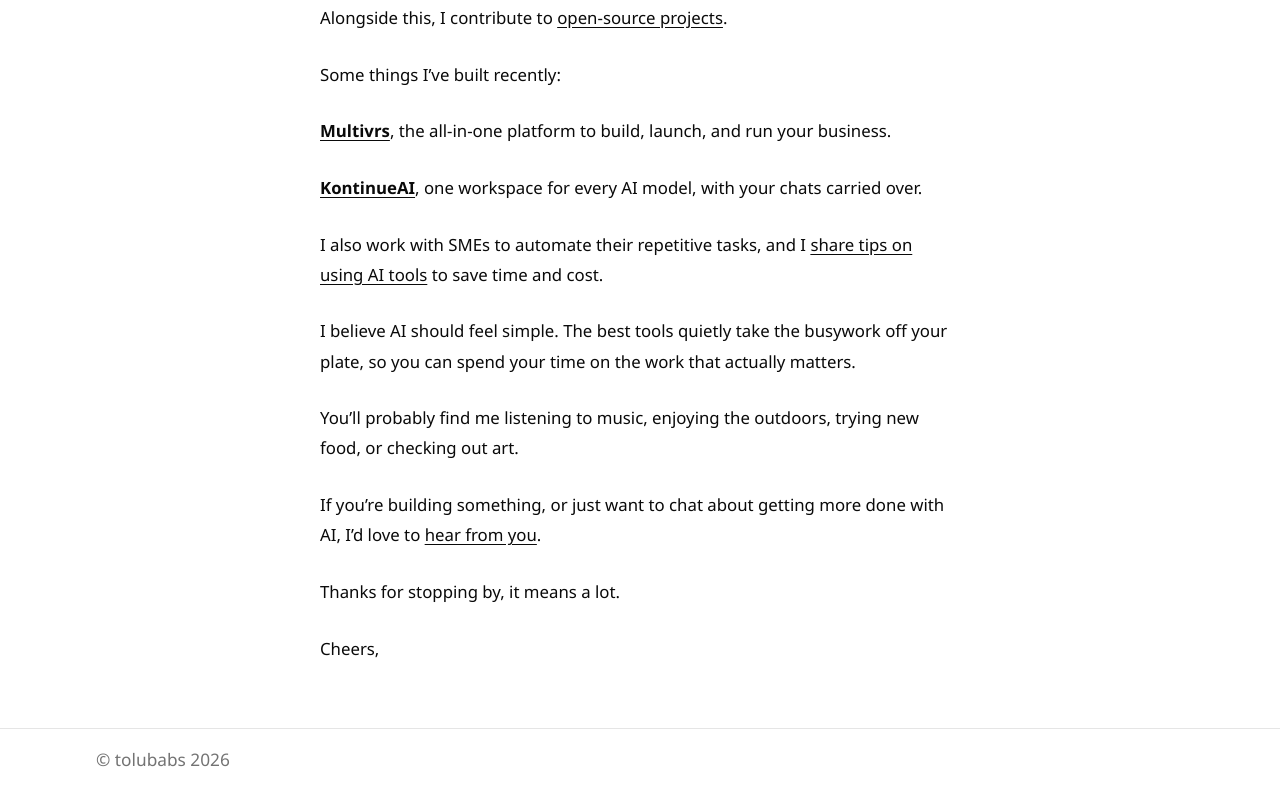
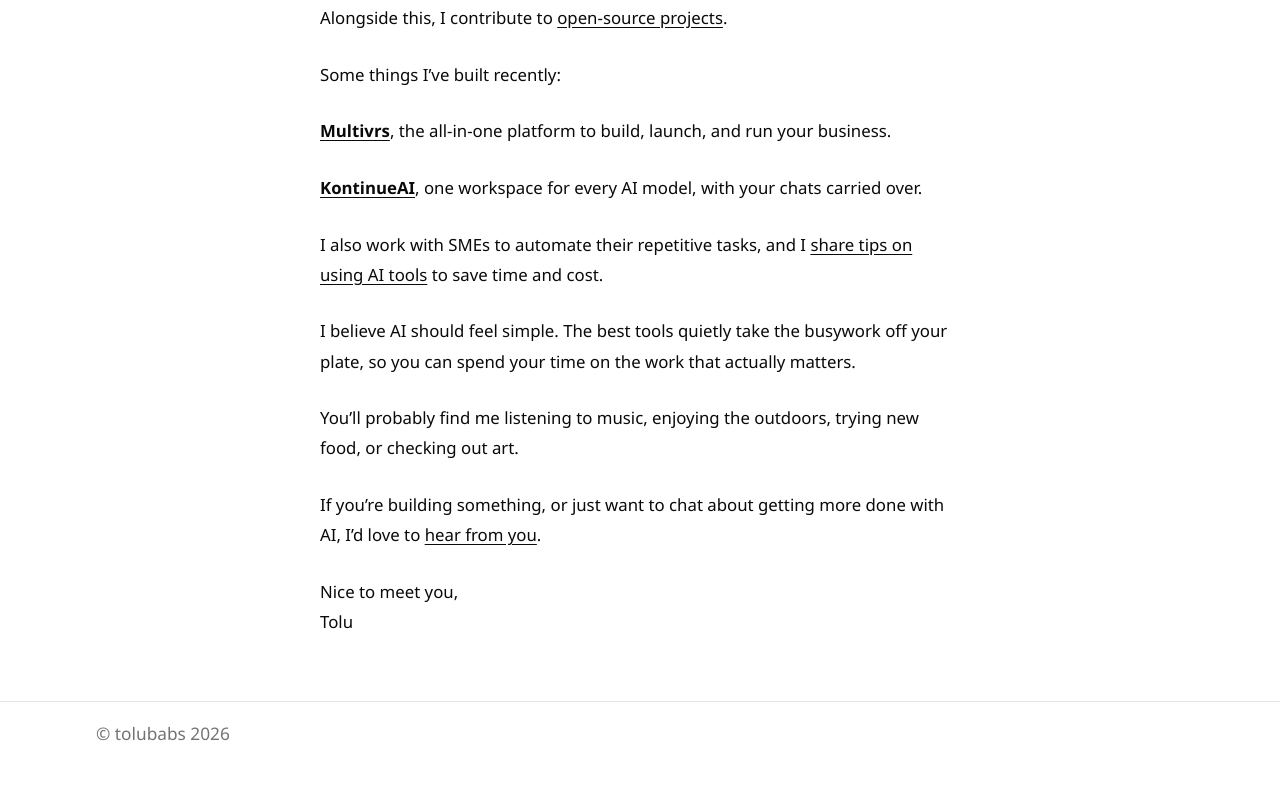
Before and after one commit to thbabs/thbabs.github.io, a plain HTML site: page about/index.html in a window 1280 px wide. Shown: the part 577-1379 px from the top of the page. After the commit the page ends 1353 px from the top, so only its background shows below. Drawn offline with Linux system fonts and the light colour scheme.

Commit message:
content: update about sign-off

```diff
--- a/about/index.html
+++ b/about/index.html
@@ -78,8 +78,7 @@
       <p>I believe AI should feel simple. The best tools quietly take the busywork off your plate, so you can spend your time on the work that actually matters.</p>
       <p>You’ll probably find me listening to music, enjoying the outdoors, trying new food, or checking out art.</p>
       <p>If you’re building something, or just want to chat about getting more done with AI, I’d love to <a href="mailto:tolubabs@solverdeck.com">hear from you</a>.</p>
-      <p>Thanks for stopping by, it means a lot.</p>
-      <p>Cheers,</p>
+      <p>Nice to meet you,<br>Tolu</p>
     </main>
     <footer class="site-footer">
       <p>© tolubabs 2026</p>
```
